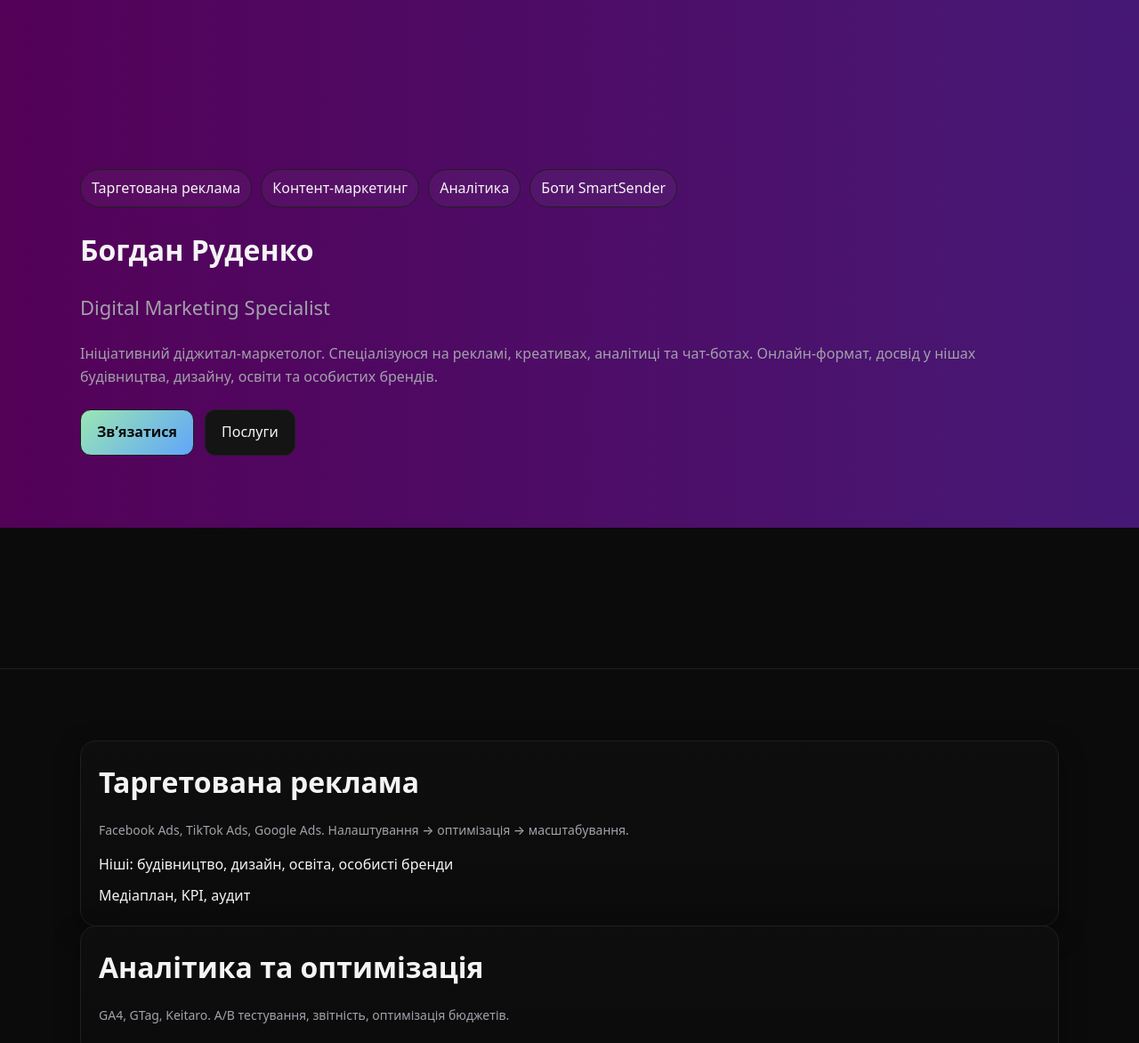
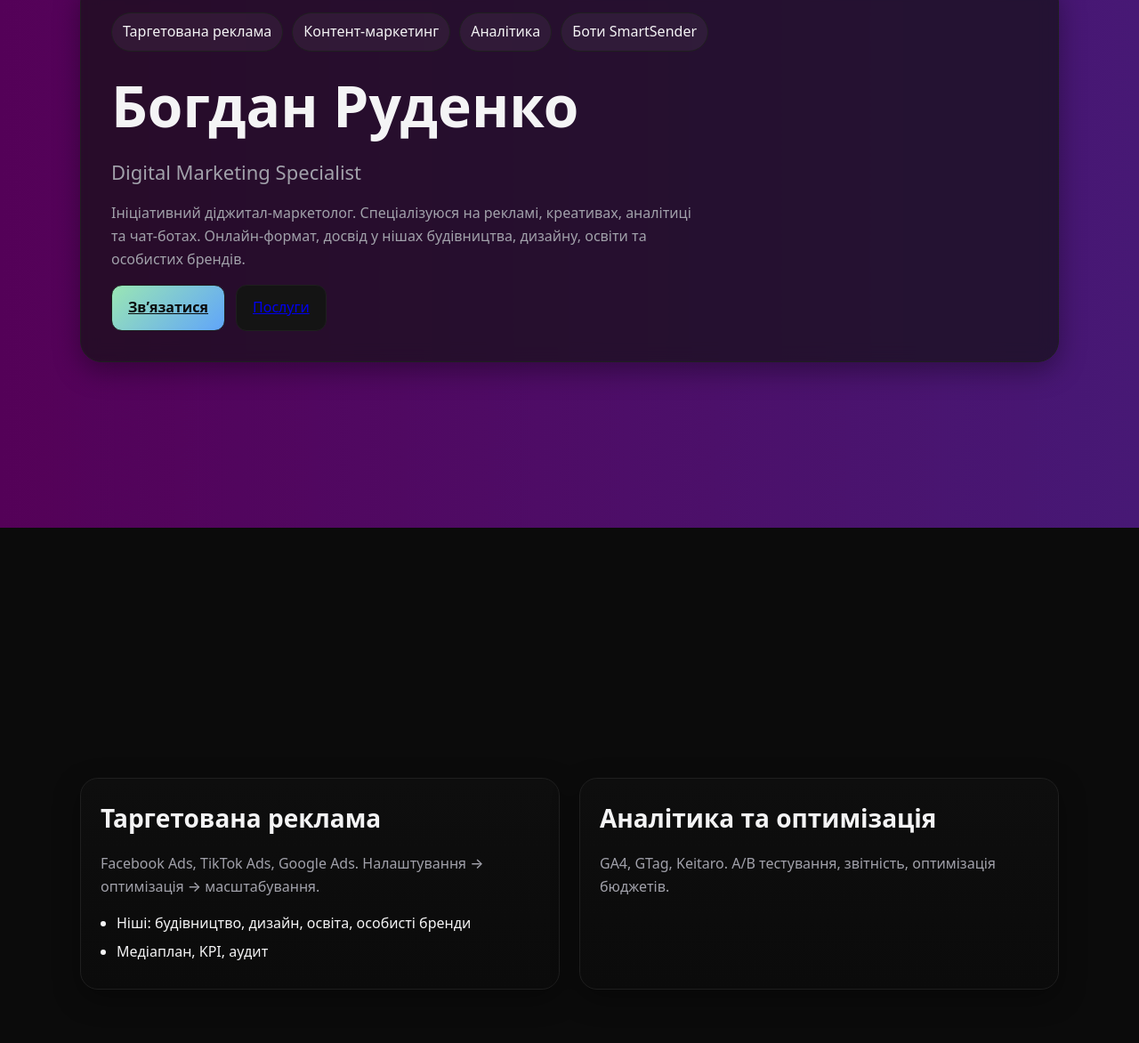
Before and after one commit to GodBodyman/GodBodyman.github.io, a plain HTML site: page index.html in a window 1280 px wide. Shown: the part 207-1379 px from the top of the page at 89% size. Drawn offline with nearby package versions, Linux system fonts and the light colour scheme.

Commit message:
Update style.css

```diff
--- a/assets/css/style.css
+++ b/assets/css/style.css
@@ -1,102 +1,81 @@
 :root{
   --bg:#0B0B0B; --panel:#111; --text:#F4F4F5; --muted:#A1A1AA;
   --accent:#9AE6B4; --accent-2:#60A5FA; --border:#1f1f1f;
-  --radius:16px; --gap:20px; --shadow:0 10px 30px rgba(0,0,0,.35);
+  --radius:16px; --gap:22px; --shadow:0 10px 30px rgba(0,0,0,.35);
 }
+
+/* базова типографіка */
 *{box-sizing:border-box}
 html,body{height:100%}
 body{
-  margin:0; font:500 16px/1.6 system-ui,-apple-system,Segoe UI,Roboto,Ubuntu,"Helvetica Neue",Arial,sans-serif;
-  color:var(--text); overflow-x:hidden; position:relative; background:var(--bg);
+  margin:0; color:var(--text);
+  font:500 16px/1.6 system-ui,-apple-system,Segoe UI,Roboto,Ubuntu,"Helvetica Neue",Arial,sans-serif;
+  background:#0b0b0b; overflow-x:hidden;
 }
 
-/* === Neon animated background with parallax === */
+/* неоновий фон: hue-rotate + плавний паралакс (через JS) */
 body::before{
-  content:""; position:fixed; inset:0; z-index:-1;
+  content:""; position:fixed; inset:0; z-index:-2; pointer-events:none;
   background:linear-gradient(270deg,#0f172a,#1e293b,#0b0b0b,#1e3a8a,#3b0764);
   background-size:800% 800%;
+  filter:hue-rotate(0deg) saturate(1.05);
   animation:hue 120s linear infinite;
   will-change:filter, background-position;
-  filter:hue-rotate(0deg) saturate(1.05);
 }
 @keyframes hue{to{filter:hue-rotate(360deg) saturate(1.05)}}
+body.scrolled::before{ background-position: 50% calc(50% + var(--scrollY,0px)); }
 
-/* Parallax scroll effect on background */
-body.scrolled::before{
-  background-position: 50% calc(50% + var(--scrollY,0px));
-  transition:background-position .1s linear;
+/* 3D canvas */
+#webgl{
+  position:fixed; inset:0; z-index:-1; display:block; width:100vw; height:100vh;
 }
 
-a{color:var(--text); text-decoration:none}
-a:hover{opacity:.9}
+/* секції: фулскрін + скрол-снеп як у Cuban’s Edge */
+.section{min-height:100svh; display:grid; place-items:center; padding:80px 0}
+.snap{scroll-snap-align:start}
+html{scroll-snap-type:y proximity}
+
+/* контейнери/скляні панелі */
 .container{width:min(1100px,92vw); margin:0 auto}
-
-header{position:relative; min-height:100svh; display:grid; place-items:center; padding:80px 0; overflow:hidden;}
-.hero{
-  position:relative; z-index:1; display:grid; gap:28px; padding:34px; border-radius:var(--radius);
-  background:rgba(17,17,17,.65); backdrop-filter:blur(10px); border:1px solid var(--border); box-shadow:var(--shadow);
-  animation:fadeInUp 1s ease both;
+.glass{
+  background:rgba(17,17,17,.65);
+  backdrop-filter:blur(10px);
+  border:1px solid var(--border);
+  border-radius:24px;
+  padding:34px;
+  box-shadow:var(--shadow);
+  animation:fadeInUp 0.9s ease both;
 }
 @keyframes fadeInUp{from{opacity:0; transform:translateY(40px)} to{opacity:1; transform:none}}
-.hero h1{margin:0; font-weight:800; letter-spacing:.4px; line-height:1.05; font-size:clamp(32px,6vw,56px); color:var(--text)}
-.subtitle{font-size:clamp(16px,2.6vw,22px); color:var(--muted)}
-.badges{display:flex; flex-wrap:wrap; gap:10px}
-.badge{padding:8px 12px; border:1px solid var(--border); border-radius:999px; background:rgba(255,255,255,.04)}
-.cta{display:flex; gap:12px; flex-wrap:wrap}
-.btn{
-  padding:12px 18px; border-radius:12px; border:1px solid var(--border); background:#141414;
-  transition:transform .2s ease, box-shadow .2s ease; will-change:transform;
+
+.badges{display:flex; gap:10px; flex-wrap:wrap; margin-bottom:10px}
+.badge{padding:8px 12px; border:1px solid var(--border); border-radius:999px; background:rgba(255,255,255,.05)}
+h1{margin:0 0 6px; font-size:clamp(38px,6.5vw,64px); font-weight:800}
+.subtitle{margin:0 0 12px; font-size:clamp(16px,2.4vw,22px); color:var(--muted)}
+.lead{color:var(--muted); max-width:72ch}
+.cta{display:flex; gap:12px; flex-wrap:wrap; margin-top:14px}
+.btn{padding:12px 18px; border-radius:12px; border:1px solid var(--border); background:#141414; transition:transform .2s, box-shadow .2s}
+.btn.primary{background:linear-gradient(135deg,var(--accent),var(--accent-2)); color:#0b0b0b; font-weight:800}
+.btn:hover{transform:translateY(-2px); box-shadow:0 0 16px rgba(96,165,250,.55)}
+
+.grid-2{display:grid; gap:var(--gap); grid-template-columns:repeat(2,minmax(0,1fr))}
+@media (max-width:860px){ .grid-2{grid-template-columns:1fr} }
+
+.card{
+  background:linear-gradient(180deg,#0e0e0e,#0b0b0b);
+  border:1px solid var(--border); border-radius:20px; padding:22px;
+  box-shadow:var(--shadow); transition:transform .2s, border-color .2s;
 }
-.btn.primary{background:linear-gradient(135deg,var(--accent),var(--accent-2)); color:#0b0b0b; font-weight:800}
-.btn:hover{transform:translateY(-2px); box-shadow:0 0 18px rgba(96,165,250,.6)}
+.card:hover{transform:translateY(-6px) scale(1.02); border-color:#2b2b2b; box-shadow:0 0 18px rgba(154,230,180,.25)}
+.card h2{margin:0 0 10px; font-size:clamp(20px,3.2vw,28px)}
+.meta{color:var(--muted)}
+.list{margin:0; padding-left:18px}
+.list li{margin:6px 0}
 
-/* 3D cube with parallax tilt */
-.cube-wrap{position:absolute; right:5vw; bottom:8vh; perspective:1000px; z-index:1}
-.cube{
-  position:relative; width:160px; height:160px; transform-style:preserve-3d;
-  animation:spin 40s linear infinite; will-change:transform;
-}
-@media(max-width:600px){ .cube{width:100px; height:100px} }
-.cube .side{
-  position:absolute; inset:0; background:linear-gradient(135deg,#0f172a,#111827);
-  border:1px solid #1f2937; display:grid; place-items:center; font-weight:700;
-  color:#E5E7EB; font-size:clamp(14px,3vw,22px); text-align:center; padding:6px;
-}
-.cube .side::after{content:attr(data-txt)}
-.front{ transform:translateZ(80px) }
-.back{  transform:rotateY(180deg) translateZ(80px) }
-.right{ transform:rotateY(90deg) translateZ(80px) }
-.left{  transform:rotateY(-90deg) translateZ(80px) }
-.top{   transform:rotateX(90deg) translateZ(80px) }
-.bottom{transform:rotateX(-90deg) translateZ(80px) }
-@keyframes spin{to{ transform:rotateX(360deg) rotateY(360deg) }}
-
-/* Sections */
-section{padding:80px 0; border-top:1px solid var(--border); opacity:0; transform:translateY(40px); transition:opacity .8s ease, transform .8s ease;}
-section.visible{opacity:1; transform:none;}
-h2{font-size:clamp(22px,3.2vw,32px); margin:0 0 18px 0}
-.lead{color:var(--muted); margin:0 0 24px 0}
-.grid{display:grid; gap:var(--gap)}
-.grid.cols-2{grid-template-columns:repeat(2,minmax(0,1fr))}
-.grid.cols-3{grid-template-columns:repeat(3,minmax(0,1fr))}
-@media (max-width:920px){.grid.cols-3{grid-template-columns:1fr 1fr}}
-@media (max-width:720px){.grid.cols-2,.grid.cols-3{grid-template-columns:1fr}}
-.card{
-  background:linear-gradient(180deg,#0e0e0e,#0b0b0b); border:1px solid var(--border); border-radius:18px; padding:20px;
-  box-shadow:var(--shadow); transition:transform .2s ease, border-color .2s ease;
-  will-change:transform;
-}
-.card:hover{transform:translateY(-6px) scale(1.02); border-color:#2b2b2b; box-shadow:0 0 18px rgba(154,230,180,.3)}
-.card h3{margin:2px 0 10px; font-size:18px}
-.meta{color:var(--muted); font-size:14px}
-.list{display:grid; gap:10px; margin:0; padding:0; list-style:none}
-
-/* Form */
-form label{display:block; margin-bottom:12px; font-size:14px; color:var(--text)}
+label{display:block; margin-bottom:12px; font-size:14px}
 input, textarea{
-  width:100%; padding:12px 14px; margin-top:6px; background:#fff; border:1px solid #d4d4d8; border-radius:10px; color:#0b0b0b; font-size:15px;
-  transition:border .2s ease, box-shadow .2s ease; resize:vertical;
+  width:100%; padding:12px 14px; margin-top:6px;
+  background:#fff; color:#0b0b0b; border:1px solid #d4d4d8; border-radius:10px;
 }
 input:focus, textarea:focus{outline:none; border-color:var(--accent-2); box-shadow:0 0 0 3px rgba(96,165,250,.35)}
-
-footer{padding:40px 0; text-align:center; color:var(--muted); border-top:1px solid var(--border)}
+.footer{padding:32px 0; text-align:center; color:var(--muted); border-top:1px solid var(--border)}
```
